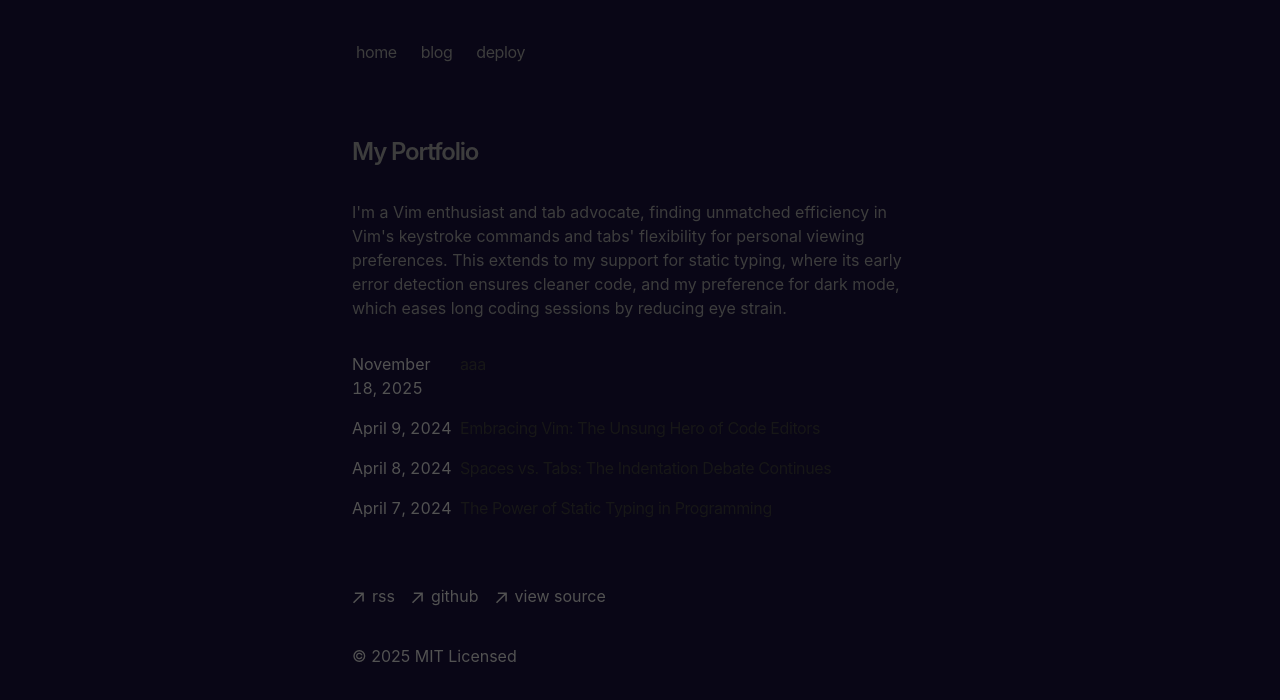
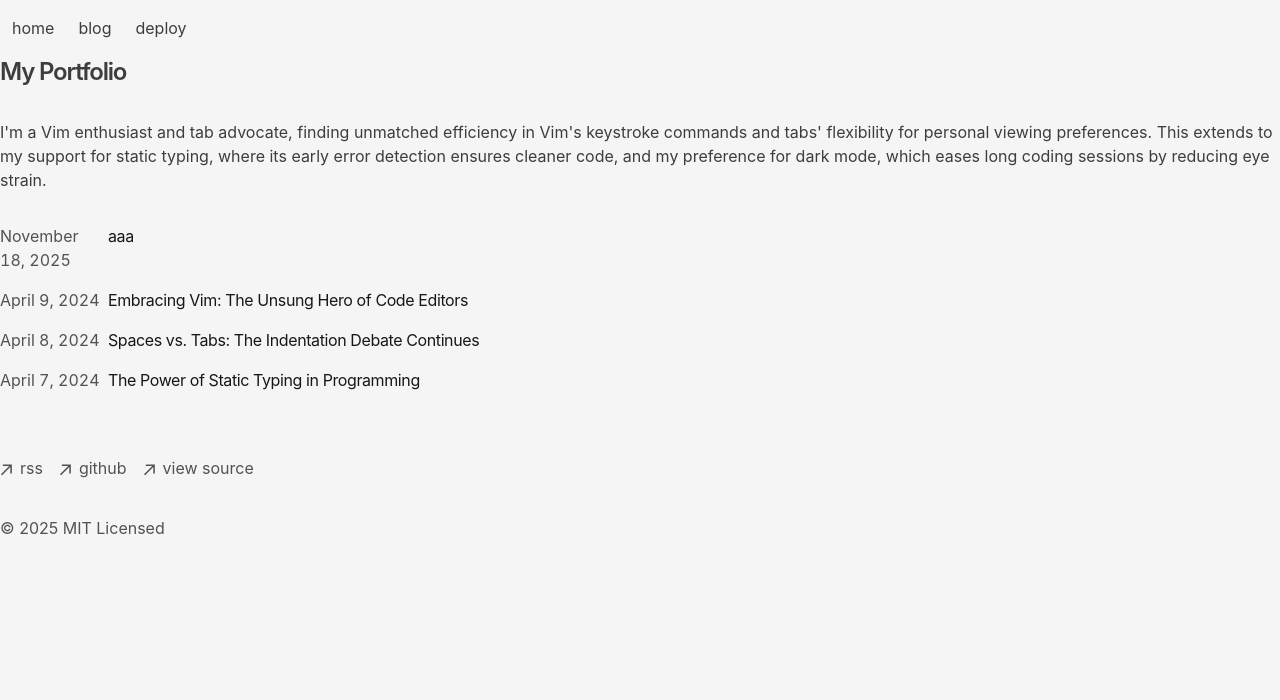
Before and after one commit to Kinomiya-Dai/portfolio-site, a Next.js app: page / in a window 1280 px wide. Shown: the top 700 px of the page. Built offline with nearby package versions, Linux system fonts and the light colour scheme.

Commit message:
header作成途中上げ

```diff
--- a/app/components/nav.tsx
+++ b/app/components/nav.tsx
@@ -11,13 +11,13 @@ const navItems = {
     name: 'deploy',
   },
 }
+const cx = (...classes) => classes.filter(Boolean).join(' ')
 
 export function Navbar() {
   return (
-    <aside className="-ml-[8px] mb-16 tracking-tight">
-      <div className="lg:sticky lg:top-20">
     <nav
-          className="flex flex-row items-start relative px-0 pb-0 fade md:overflow-auto scroll-pr-6 md:relative"
+      className={cx("flex flex-row items-center relative px-0 pb-0 fade md:overflow-auto scroll-pr-6 md:relative",
+        "h-14")}
       id="nav"
     >
       <div className="flex flex-row space-x-0 pr-10">
@@ -34,7 +34,5 @@ export function Navbar() {
         })}
       </div>
     </nav>
-      </div>
-    </aside>
   )
 }
--- a/app/global.css
+++ b/app/global.css
@@ -34,8 +34,8 @@
     color-scheme: dark;
   }
   @theme inline {
-  --color-pf-bg: #090616;
-  --color-pf-text: #3D3D3D;
+  /* --color-pf-bg: #090616;
+  --color-pf-text: #3D3D3D; */
   }
 }
 
--- a/app/layout.tsx
+++ b/app/layout.tsx
@@ -48,14 +48,15 @@ export default function RootLayout({
         'text-pf-text bg-pf-bg dark:text-pf-text dark:bg-pf-bg',
       )}
     >
-      <body className="antialiased max-w-xl mx-4 mt-8 lg:mx-auto">
-        <main className="flex-auto min-w-0 mt-6 flex flex-col px-2 md:px-0">
-          <Navbar />
+      <body className="antialiased max-w- lg:mx-auto">
+        <Navbar />
+        <main className="flex-auto min-w-0 flex flex-col">
           {children}
-          <Footer />
-          <Analytics />
-          <SpeedInsights />
+
         </main>
+        <Footer />
+        <Analytics />
+        <SpeedInsights />
       </body>
     </html>
   )
```
Lines whose indentation alone changed are shown as unchanged.
